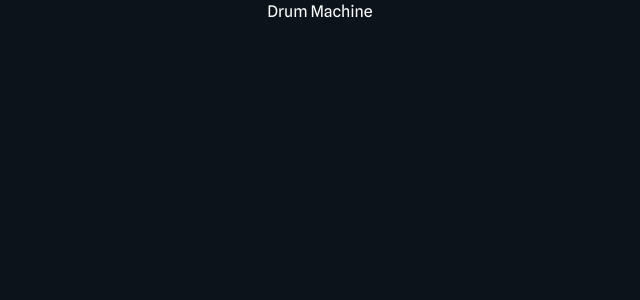
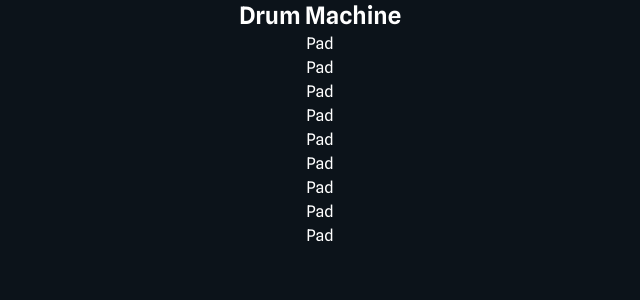
Before and after one commit to gift56/Drum-machine, a React (Vite) app: page / in a window 1280 px wide. Shown: the top 300 px of the page, without its empty margins (320-960 px from the left). Built offline with nearby package versions, Linux system fonts and the light colour scheme.

Commit message:
started coding

```diff
--- a/src/App.tsx
+++ b/src/App.tsx
@@ -1,10 +1,16 @@
 import React from "react";
+import Pad from "./components/Pad";
 import { audioSound } from "./data/audioSound";
 
 const App = () => {
   return (
     <main className="bg-[#0C131A] w-full text-white h-screen">
-      <div className="text-center">Drum Machine</div>
+      <div className="text-center">
+        <h2 className="text-2xl font-semibold">Drum Machine</h2>
+        {audioSound.map((clip) => (
+          <Pad clip={clip} key={clip.id} />
+        ))}
+      </div>
     </main>
   );
 };
--- a/src/components/Pad.tsx
+++ b/src/components/Pad.tsx
@@ -1,9 +1,7 @@
-import React from 'react'
+import React from "react";
 
-const Pad = () => {
-  return (
-    <div>Pad</div>
-  )
-}
+const Pad = ({ clip }: any) => {
+  return <div>Pad</div>;
+};
 
-export default Pad
+export default Pad;
```
